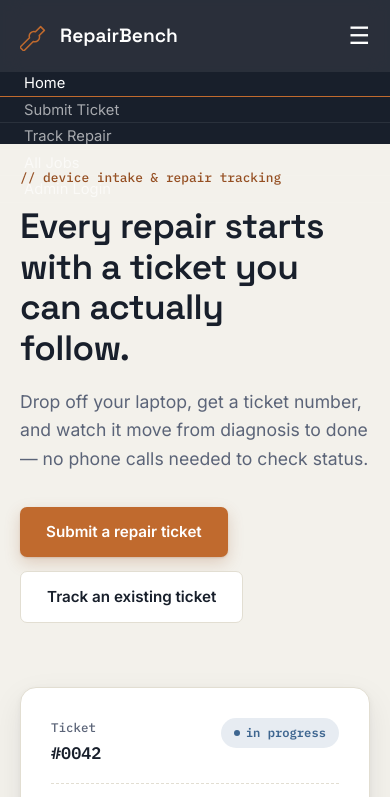
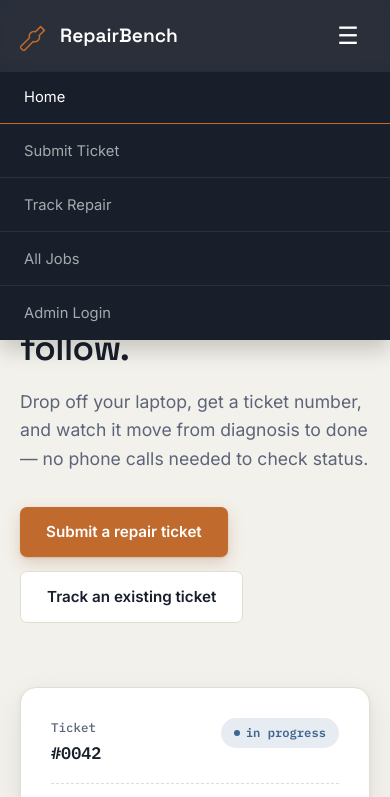
Before and after one commit to Harshal231208/laptop-repair-management, a website: page frontend/index.html in a window 390 px wide. Both pictures are taken after a click on the button "Toggle menu". Shown: the top 797 px of the page. Drawn offline with Linux system fonts and the light colour scheme.

Commit message:
Fixed broken mobile menu CSS error

```diff
--- a/frontend/css/style.css
+++ b/frontend/css/style.css
@@ -73,7 +73,8 @@ p { max-width: 62ch; color: var(--ink-soft); }
   color: #fff;
   position: sticky;
   top: 0;
-  z-index: 40;
+  z-index: 1000;
+  overflow: visible;
 }
 
 .site-header .wrap {
@@ -780,19 +781,65 @@ section.block.alt { background: var(--panel); border-top: 1px solid var(--line);
 }
 
 @media (max-width: 720px) {
-  .nav-toggle { display: block; }
+  /* Mobile navigation: keep the menu above all page/dashboard content. */
+  .site-header {
+    position: sticky;
+    top: 0;
+    z-index: 1000;
+    overflow: visible;
+  }
+
+  .site-header .wrap {
+    position: relative;
+    z-index: 1001;
+  }
+
+  .nav-toggle {
+    display: block;
+    position: relative;
+    z-index: 1003;
+    width: 44px;
+    height: 44px;
+    padding: 0;
+    line-height: 1;
+  }
+
   .main-nav {
     position: absolute;
     top: 72px;
     left: 0;
     right: 0;
+    z-index: 1002;
+
     background: var(--ink);
+    color: #fff;
     flex-direction: column;
+    height: auto;
     display: none;
+
+    /* Prevent dashboard/hero content from showing through the menu. */
+    opacity: 1;
+    visibility: visible;
+    box-shadow: 0 10px 20px rgba(0, 0, 0, 0.18);
   }
-  .main-nav.open { display: flex; }
-  .main-nav a { height: 52px; padding: 0 24px; border-bottom: 1px solid rgba(255,255,255,0.08); }
-  .site-header { position: sticky; }
+
+  .main-nav.open {
+    display: flex;
+  }
+
+  .main-nav a {
+    width: 100%;
+    height: 52px;
+    min-height: 52px;
+    padding: 0 24px;
+    background: var(--ink);
+    border-bottom: 1px solid rgba(255,255,255,0.08);
+  }
+
+  .main-nav a:last-child {
+    border-bottom: 0;
+  }
+
   .wrap { padding: 0 20px; }
   .cta-banner { flex-direction: column; align-items: flex-start; }
 }
```
